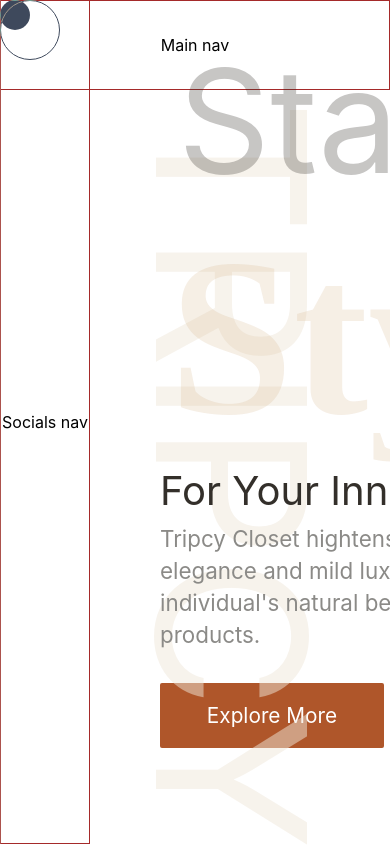
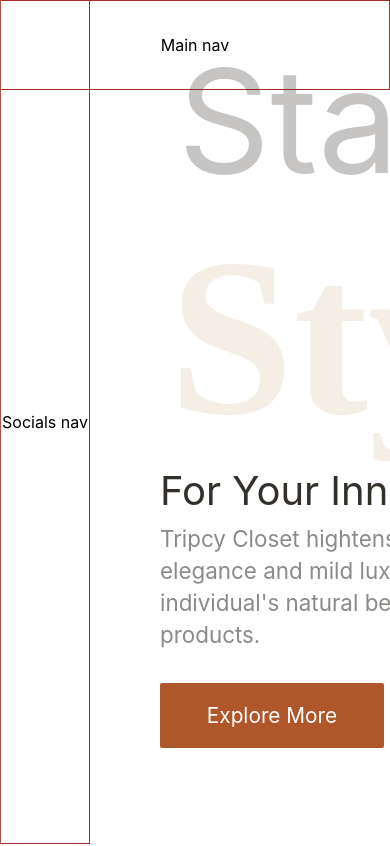
Before and after one commit to DrewIndeed/vite-tripcy-closet-2023, a React (Vite) app: page / in a window 390 px wide. Shown: the top 846 px of the page. Built offline with nearby package versions, Linux system fonts and the light colour scheme; what react-locomotive-scroll would draw is missing.

Commit message:
10. feat(Banner): responsive, medium screen

```diff
--- a/src/App.tsx
+++ b/src/App.tsx
@@ -2,6 +2,7 @@
 import About from "@components/sections/About";
 import Banner from "@components/sections/Banner";
 import Intro from "@components/sections/Intro";
+import useGlobalMedia from "@hooks/useGlobalMedia";
 import { AppWrapper } from "@styles/global";
 import { common as commonTheme } from "@styles/themes";
 import anime from "animejs";
@@ -13,6 +14,7 @@
 
 function App() {
   const containerRef = useRef(null);
+  const { MediaWrappers } = useGlobalMedia();
 
   useEffect(() => {
     anime.timeline().add({
@@ -44,7 +46,9 @@
         <title>Tripcy Closet</title>
       </Helmet>
       <ThemeProvider theme={commonTheme}>
-        <CustomCursor />
+        <MediaWrappers.Tablet>
+          <CustomCursor />
+        </MediaWrappers.Tablet>
         <LocomotiveScrollProvider
           options={{
             smooth: true,
--- a/src/components/sections/Banner/index.tsx
+++ b/src/components/sections/Banner/index.tsx
@@ -1,8 +1,13 @@
+import useGlobalMedia from "@hooks/useGlobalMedia";
 import anime from "animejs";
 import { useEffect } from "react";
+import MediaQuery from "react-responsive";
 import { BannerWrapper } from "./styles";
 
 const Banner = () => {
+  const { MediaWrappers, booleans } = useGlobalMedia();
+  const { isLaptopLarge } = booleans;
+
   useEffect(() => {
     anime.timeline().add({
       targets: "#stay",
@@ -21,7 +26,7 @@
       delay: 5000,
     });
     anime.timeline().add({
-      targets: [".model-img"],
+      targets: ".model-img",
       translateX: [-60, 10, 0],
       easing: "easeInOutSine",
       duration: 3000,
@@ -33,6 +38,27 @@
       easing: "easeInOutSine",
       duration: 3000,
       delay: 5000,
+    });
+    anime.timeline().add({
+      targets: ".right-none",
+      translateX: [-60, 10, 0],
+      easing: "easeInOutSine",
+      duration: 3000,
+      delay: 5000,
+    });
+    anime.timeline().add({
+      targets: ".right-medium",
+      translateX: [-60, 10, 0],
+      easing: "easeInOutSine",
+      duration: 3000,
+      delay: 5500,
+    });
+    anime.timeline().add({
+      targets: ".right-hard",
+      translateX: [-60, 10, 0],
+      easing: "easeInOutSine",
+      duration: 3000,
+      delay: 6000,
     });
   }, []);
 
@@ -72,22 +98,83 @@
         </div>
 
         <div className="model">
-          <svg viewBox="0 0 200 200" xmlns="http://www.w3.org/2000/svg">
+          <MediaWrappers.Tablet>
+            <svg
+              id="svg-hard"
+              viewBox="0 0 200 200"
+              xmlns="http://www.w3.org/2000/svg"
+            >
               <path
-              fill="#af562a99"
+                fill={isLaptopLarge ? "#af562a99" : "#af562a"}
                 d="M33.9,-45.5C44.4,-31.7,53.6,-21.4,61,-6.7C68.4,8,74.2,27.1,69.2,43.9C64.2,60.8,48.5,75.5,31.6,77.8C14.6,80,-3.5,69.9,-22.4,62.6C-41.2,55.2,-60.7,50.8,-70.3,38.5C-79.9,26.2,-79.6,6.1,-75.7,-12.9C-71.8,-31.9,-64.4,-49.9,-51.2,-63.3C-38,-76.6,-19,-85.4,-3.6,-81.1C11.7,-76.8,23.5,-59.4,33.9,-45.5Z"
                 transform="translate(100 100)"
               />
             </svg>
 
-          <svg viewBox="0 0 200 200" xmlns="http://www.w3.org/2000/svg">
+            <svg
+              id="svg-light"
+              viewBox="0 0 200 200"
+              xmlns="http://www.w3.org/2000/svg"
+            >
               <path
                 fill="#d7b89195"
                 d="M33.9,-45.5C44.4,-31.7,53.6,-21.4,61,-6.7C68.4,8,74.2,27.1,69.2,43.9C64.2,60.8,48.5,75.5,31.6,77.8C14.6,80,-3.5,69.9,-22.4,62.6C-41.2,55.2,-60.7,50.8,-70.3,38.5C-79.9,26.2,-79.6,6.1,-75.7,-12.9C-71.8,-31.9,-64.4,-49.9,-51.2,-63.3C-38,-76.6,-19,-85.4,-3.6,-81.1C11.7,-76.8,23.5,-59.4,33.9,-45.5Z"
                 transform="translate(100 100)"
               />
             </svg>
+          </MediaWrappers.Tablet>
 
+          <MediaQuery minWidth={1270} maxWidth={1439}>
+            <div
+              className="img-stack-item right-none"
+              data-scroll
+              data-scroll-speed="4"
+              data-scroll-direction="horizontal"
+              data-scroll-position="left"
+            >
+              <img
+                sizes="2500px"
+                width="320px"
+                height="320px"
+                src="/imgs/samples/sample2.jpg"
+                alt="Sample blazer"
+              />
+            </div>
+
+            <div
+              className="img-stack-item right-medium"
+              data-scroll
+              data-scroll-speed="-3"
+              data-scroll-direction="horizontal"
+              data-scroll-position="left"
+            >
+              <img
+                sizes="2500px"
+                width="320px"
+                height="320px"
+                src="/imgs/samples/sample3.jpg"
+                alt="Sample blazer"
+              />
+            </div>
+
+            <div
+              className="img-stack-item right-hard"
+              data-scroll
+              data-scroll-speed="2"
+              data-scroll-direction="horizontal"
+              data-scroll-position="left"
+            >
+              <img
+                sizes="2500px"
+                width="320px"
+                height="320px"
+                src="/imgs/samples/sample4.jpg"
+                alt="Sample blazer"
+              />
+            </div>
+          </MediaQuery>
+
+          <MediaWrappers.LaptopLarge>
             <div className="model-img" data-scroll data-scroll-speed="-4">
               <img
                 width="750px"
@@ -107,14 +194,17 @@
                 alt="Sample blazer"
               />
             </div>
+          </MediaWrappers.LaptopLarge>
         </div>
       </div>
 
+      <MediaWrappers.Tablet>
         <div className="brandname">
           <div className="text-container">
-          <p>TRIPCY</p>
+            <p>TRIPCY CLOSET</p>
           </div>
         </div>
+      </MediaWrappers.Tablet>
     </BannerWrapper>
   );
 };
--- a/src/components/sections/Banner/styles.js
+++ b/src/components/sections/Banner/styles.js
@@ -1,4 +1,5 @@
 import styled from "styled-components";
+import { devices } from "@/styles/themes";
 
 export const BannerWrapper = styled.section`
   width: 100%;
@@ -26,16 +27,24 @@
       /* border: 2px solid green; */
 
       p {
-        color: ${(props) => props.theme.colors.sup2};
-        opacity: 0.5;
+        color: ${(props) => props.theme.colors.out1};
+        opacity: 0.35;
+        font-size: 2em;
         position: absolute;
         width: max-content;
-        font-size: 10em;
-        top: 100px;
-        left: calc(100% - 2rem);
+        bottom: 20rem;
+        left: calc(100% - 1rem);
         transform-origin: 0 0;
         transform: rotate(90deg) scale(1.3);
         /* border: 2px solid purple; */
+
+        @media ${devices.laptopL} {
+          color: ${(props) => props.theme.colors.sup2};
+          opacity: 0.5;
+          font-size: 10em;
+          top: 110px;
+          left: calc(100% - 2rem);
+        }
       }
     }
   }
@@ -117,6 +126,7 @@
         border: none;
         outline: none;
         font-size: 1.3em;
+        z-index: 5;
         transition: opacity 0.2s ease-in-out, font-size 0.4s ease-in-out;
 
         :hover {
@@ -134,23 +144,44 @@
       justify-content: center;
       align-items: center;
 
-      svg:nth-child(1) {
-        width: 900px;
+      #svg-hard {
+        width: 650px;
         position: absolute;
         bottom: 0;
         right: 0;
         transform: translate3d(20rem, 14rem, 0) scaleY(1.1) scale(1.1)
           rotate(20deg);
-        z-index: 10;
+        z-index: 2;
+
+        @media ${devices.laptop} {
+          width: 720px;
+        }
+
+        @media ${devices.laptopL} {
+          width: 900px;
+        }
       }
 
-      svg:nth-child(2) {
-        width: 900px;
+      #svg-light {
+        width: 650px;
+        opacity: 0.95;
         position: absolute;
         bottom: 0;
         right: 0;
         transform: translate3d(10rem, 16rem, 0) rotate(-30deg);
-        z-index: 5;
+        z-index: 1;
+
+        @media ${devices.laptop} {
+          width: 720px;
+        }
+        @media ${devices.laptopL} {
+          width: 900px;
+        }
+      }
+
+      #test {
+        z-index: 1000;
+        font-size: 4em;
       }
 
       .model-img {
@@ -186,6 +217,26 @@
           #c1b6a320 -15px 15px, #c1b6a310 -20px 20px, #c1b6a305 -25px 25px;
       }
 
+      .img-stack-item {
+        width: 230px;
+        height: 230px;
+        overflow: hidden;
+        border-radius: 0.4rem;
+        z-index: 20;
+        margin-top: 1.5rem;
+        background-color: #c1b6a340;
+        box-shadow: #c1b6a340 -5px 5px, #c1b6a330 -10px 10px,
+          #c1b6a320 -15px 15px, #c1b6a310 -20px 20px, #c1b6a305 -25px 25px;
+      }
+
+      .right-medium {
+        margin-right: 3.5rem;
+      }
+
+      .right-hard {
+        margin-right: 7rem;
+      }
+
       img {
         width: 100%;
         object-fit: cover;
--- a/src/hooks/useGlobalMedia.ts
+++ b/src/hooks/useGlobalMedia.ts
@@ -6,35 +6,52 @@
   const useMobileMedium = () => useMediaQuery({ query: devices.mobileM });
   const useTablet = () => useMediaQuery({ query: devices.tablet });
   const useLaptop = () => useMediaQuery({ query: devices.laptop });
+  const useLaptopMedium = () => useMediaQuery({ query: devices.laptopM });
   const useLaptopLarge = () => useMediaQuery({ query: devices.laptopL });
 
+  // responsive booleans
+  const isMobileMedium = useMobileMedium();
+  const isTablet = useTablet();
+  const isLaptop = useLaptop();
+  const isLaptopMedium = useLaptopMedium();
+  const isLaptopLarge = useLaptopLarge();
+
   // responsive wrappers
-  const MobileMedium = ({ children }: { children: any }) => {
-    const isMobileMedium = useMobileMedium();
-    return isMobileMedium ? children : null;
+  const MobileMedium = ({ children }: { children: any }) =>
+    isMobileMedium ? children : null;
+  const Tablet = ({ children }: { children: any }) =>
+    isTablet ? children : null;
+  const Laptop = ({ children }: { children: any }) =>
+    isLaptop ? children : null;
+  const LaptopMedium = ({ children }: { children: any }) =>
+    isLaptop ? children : null;
+  const LaptopLarge = ({ children }: { children: any }) =>
+    isLaptopLarge ? children : null;
+
+  // this hook's objects
+  const hooks = {
+    useMobileMedium,
+    useTablet,
+    useLaptop,
+    useLaptopMedium,
+    useLaptopLarge,
   };
-  const Tablet = ({ children }: { children: any }) => {
-    const isTable = useTablet();
-    return isTable ? children : null;
+  const booleans = {
+    isMobileMedium,
+    isTablet,
+    isLaptop,
+    isLaptopMedium,
+    isLaptopLarge,
   };
-  const Laptop = ({ children }: { children: any }) => {
-    const isLaptop = useLaptop();
-    return isLaptop ? children : null;
-  };
-  const LaptopLarge = ({ children }: { children: any }) => {
-    const isLaptopLarge = useLaptopLarge();
-    return isLaptopLarge ? children : null;
-  };
-
-  const hooks = { useMobileMedium, useTablet, useLaptop, useLaptopLarge };
   const MediaWrappers = {
     MobileMedium,
     Tablet,
     Laptop,
+    LaptopMedium,
     LaptopLarge,
   };
 
-  return { hooks, MediaWrappers };
+  return { hooks, booleans, MediaWrappers };
 };
 
 export default useGlobalMedia;
--- a/src/styles/themes.js
+++ b/src/styles/themes.js
@@ -7,25 +7,27 @@
 };
 
 // screen sizes
-const size = {
+export const sizes = {
   mobileS: "320px",
   mobileM: "375px",
   mobileL: "425px",
   tablet: "768px",
   laptop: "1024px",
+  laptopM: "1208px", //custom value
   laptopL: "1440px",
   desktop: "2560px",
 };
 
 // media queries
 export const devices = {
-  mobileS: `(min-width: ${size.mobileS})`,
-  mobileM: `(min-width: ${size.mobileM})`,
-  mobileL: `(min-width: ${size.mobileL})`,
-  tablet: `(min-width: ${size.tablet})`,
-  laptop: `(min-width: ${size.laptop})`,
-  laptopL: `(min-width: ${size.laptopL})`,
-  desktop: `(min-width: ${size.desktop})`,
+  mobileS: `(min-width: ${sizes.mobileS})`,
+  mobileM: `(min-width: ${sizes.mobileM})`,
+  mobileL: `(min-width: ${sizes.mobileL})`,
+  tablet: `(min-width: ${sizes.tablet})`,
+  laptop: `(min-width: ${sizes.laptop})`,
+  laptopM: `(min-width: ${sizes.laptopM})`,
+  laptopL: `(min-width: ${sizes.laptopL})`,
+  desktop: `(min-width: ${sizes.desktop})`,
 };
 
 export const common = {
```
Lines whose indentation alone changed are shown as unchanged.
